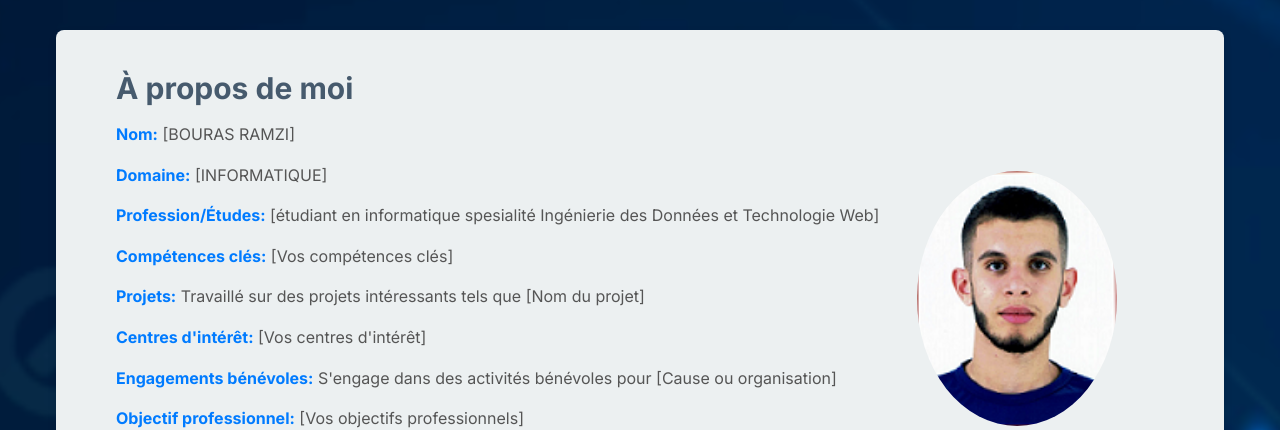
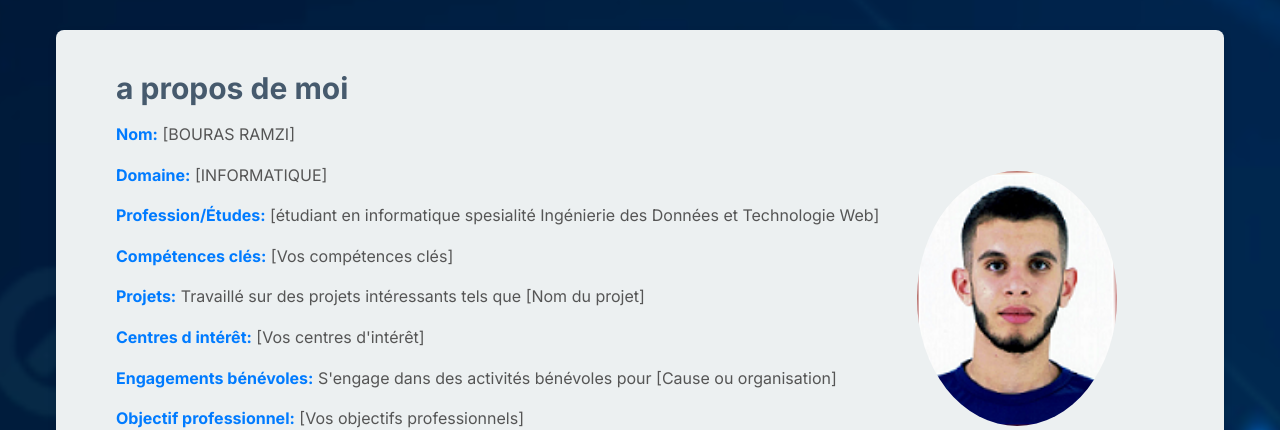
Before and after one commit to ramzibrs/web3d, a Next.js app: page / in a window 1280 px wide. Shown: the part 214-644 px from the top of the page. Built offline with nearby package versions, Linux system fonts and the light colour scheme.

Commit message:
first commit

```diff
--- a/app/page.jsx
+++ b/app/page.jsx
@@ -19,14 +19,14 @@ export default function Home() {
     <section id="about" className="mb-8">
       <div className="about-content">
         <div className="about-text">
-          <h2 className="text-3xl font-bold mb-4">À propos de moi</h2>
+          <h2 className="text-3xl font-bold mb-4">a propos de moi</h2>
           <p><strong>Nom:</strong> [BOURAS RAMZI]</p>
           <p><strong>Domaine:</strong> [INFORMATIQUE]</p>
           <p><strong>Profession/Études:</strong> [étudiant en informatique spesialité Ingénierie des Données et Technologie Web]</p>
           <p><strong>Compétences clés:</strong> [Vos compétences clés]</p>
           <p><strong>Projets:</strong> Travaillé sur des projets intéressants tels que [Nom du projet]</p>
-          <p><strong>Centres d'intérêt:</strong> [Vos centres d'intérêt]</p>
-          <p><strong>Engagements bénévoles:</strong> S'engage dans des activités bénévoles pour [Cause ou organisation]</p>
+          <p><strong>Centres d intérêt:</strong> [Vos centres d&apos;intérêt]</p>
+          <p><strong>Engagements bénévoles:</strong> S&apos;engage dans des activités bénévoles pour [Cause ou organisation]</p>
           <p><strong>Objectif professionnel:</strong> [Vos objectifs professionnels]</p>
           <p><strong>Traits de personnalité:</strong> [Traits de personnalité]</p>
           <p><strong>Passion:</strong> Passionné(e) par [Ce qui vous motive]</p>
@@ -54,10 +54,10 @@ export default function Home() {
       </ul>
 
       <h3 className="text-xl font-bold mb-2">Certifications</h3>
-      <p>Certification en développement web avancé - [Nom de l'organisme]</p>
+      <p>Certification en développement web avancé - [Nom de l&apos;organisme]</p>
 
       <h3 className="text-xl font-bold mb-2">Formations Complémentaires</h3>
-      <p>Formation en design d'interface utilisateur - [Nom de l'institution]</p>
+      <p>Formation en design d'interface utilisateur - [Nom de l&apos;institution]</p>
 
       <h3 className="text-xl font-bold mb-2">Langues</h3>
       <p>Français (langue maternelle), Anglais (courant)</p>
@@ -65,8 +65,8 @@ export default function Home() {
 
     <section id="hire-me" className="mb-8">
       <h2 className="text-3xl font-bold mb-4">Engagez-moi</h2>
-      <p>Je suis actuellement ouvert(e) à de nouvelles opportunités professionnelles. Avec des compétences solides en développement web et une passion pour [domaine spécifique], je suis prêt(e) à relever de nouveaux défis. Mon expertise comprend [compétences clés] et je suis particulièrement intéressé(e) par des projets liés à [domaines d'expertise].</p>
-      <p>N'hésitez pas à me contacter si vous recherchez un professionnel engagé et passionné pour votre équipe ou votre projet. Vous pouvez me joindre par e-mail à [votre@email.com] ou via le formulaire de contact sur mon <a href="[lien vers votre portfolio]">portfolio en ligne</a>.</p>
+      <p>Je suis actuellement ouvert(e) à de nouvelles opportunités professionnelles. Avec des compétences solides en développement web et une passion pour [domaine spécifique], je suis prêt(e) à relever de nouveaux défis. Mon expertise comprend [compétences clés] et je suis particulièrement intéressé(e) par des projets liés à [domaines d&apos;expertise].</p>
+      <p>N&apos;hésitez pas à me contacter si vous recherchez un professionnel engagé et passionné pour votre équipe ou votre projet. Vous pouvez me joindre par e-mail à [votre@email.com] ou via le formulaire de contact sur mon <a href="[lien vers votre portfolio]">portfolio en ligne</a>.</p>
     </section>
 
         <section id="portfolio" className="mb-8">
```
